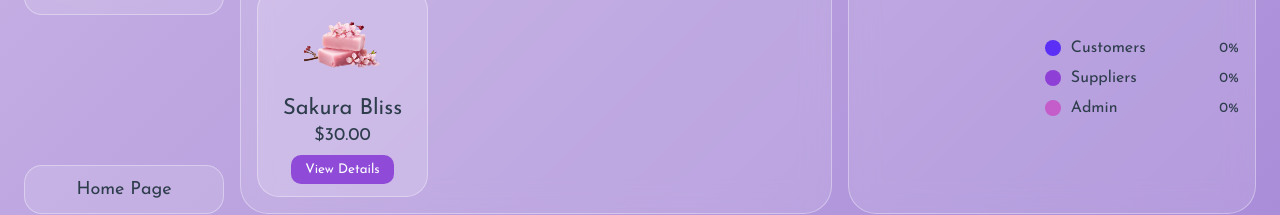
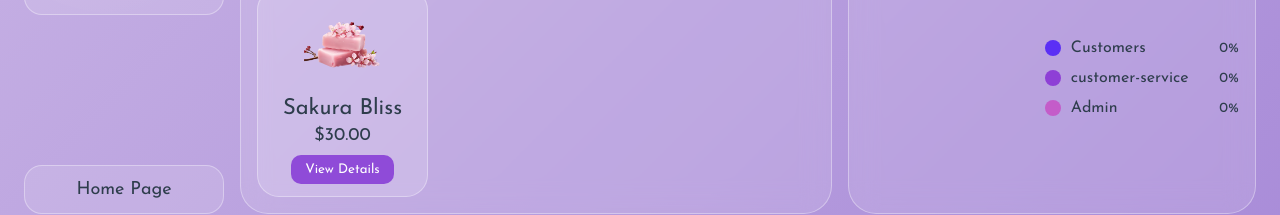
Before and after one commit to yasmieen-alshehri/swe363-milestone4-frontend, a React (Vite) app: page /admin-dashboard in a window 1280 px wide. Shown: the part 485-700 px from the top of the page. Built offline with nearby package versions, Linux system fonts and the light colour scheme.

Commit message:
Update AdminDashboard and Login components to support customer-service role

```diff
--- a/src/pages/AdminDashboard.jsx
+++ b/src/pages/AdminDashboard.jsx
@@ -110,10 +110,10 @@ function AdminDashboard() {
 
   const activityData = useMemo(() => {
     const customers = users.filter((user) => user.role === "user").length;
-    const suppliers = users.filter((user) => user.role === "supplier").length;
+    const customerservice = users.filter((user) => user.role === "customer-service").length;
     const admins = users.filter((user) => user.role === "admin").length;
 
-    const total = customers + suppliers + admins;
+    const total = customers + customerservice + admins;
 
     return [
       {
@@ -123,9 +123,9 @@ function AdminDashboard() {
         color: "#5b2ff5",
       },
       {
-        name: "Suppliers",
-        value: suppliers,
-        percent: total ? Math.round((suppliers / total) * 100) : 0,
+        name: "customer-service",
+        value: customerservice,
+        percent: total ? Math.round((customerservice / total) * 100) : 0,
         color: "#8e3fd6",
       },
       {
--- a/src/pages/Login.jsx
+++ b/src/pages/Login.jsx
@@ -38,10 +38,10 @@ function Login() {
         {
           id: 3,
           name: "Supply One",
-          username: "supplier",
-          password: "supplier123",
-          role: "supplier",
-          email: "supplier@gmail.com",
+          username: "customerservice",
+          password: "customer123",
+          role: "customer-service",
+          email: "customerservice@gmail.com",
         },
       ];
 
@@ -78,8 +78,8 @@ function Login() {
 
     if (matchedUser.role === "admin") {
       navigate("/admin-dashboard");
-    } else if (matchedUser.role === "supplier") {
-      navigate("/supplier/dashboard");
+    } else if (matchedUser.role === "customer-service") {
+      navigate("customer-service/tickets");
     } else {
       navigate("/");
     }
@@ -278,7 +278,7 @@ function Login() {
         >
           Don&apos;t have an account yet?{" "}
           <span
-            onClick={() => navigate("/sign-in")}
+            onClick={() => navigate("/signin")}
             style={{
               cursor: "pointer",
               fontWeight: "700",
```
